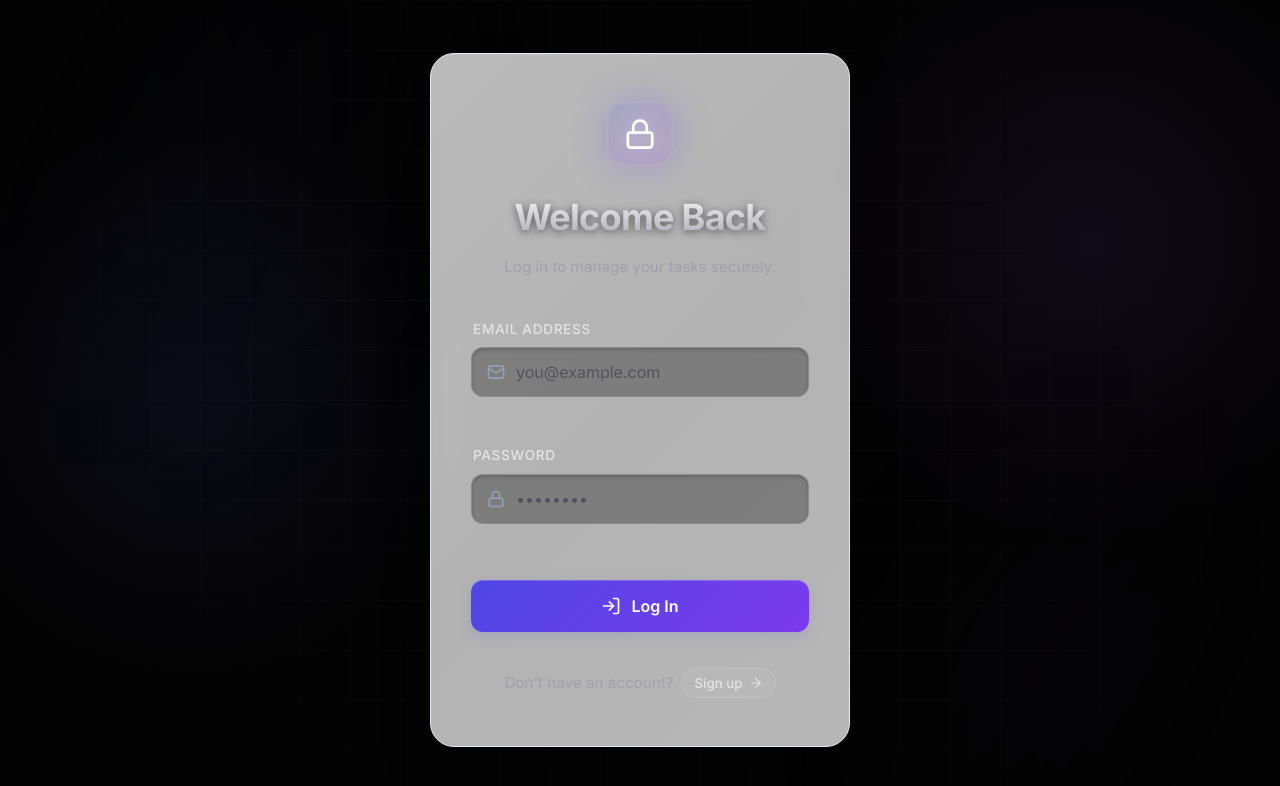
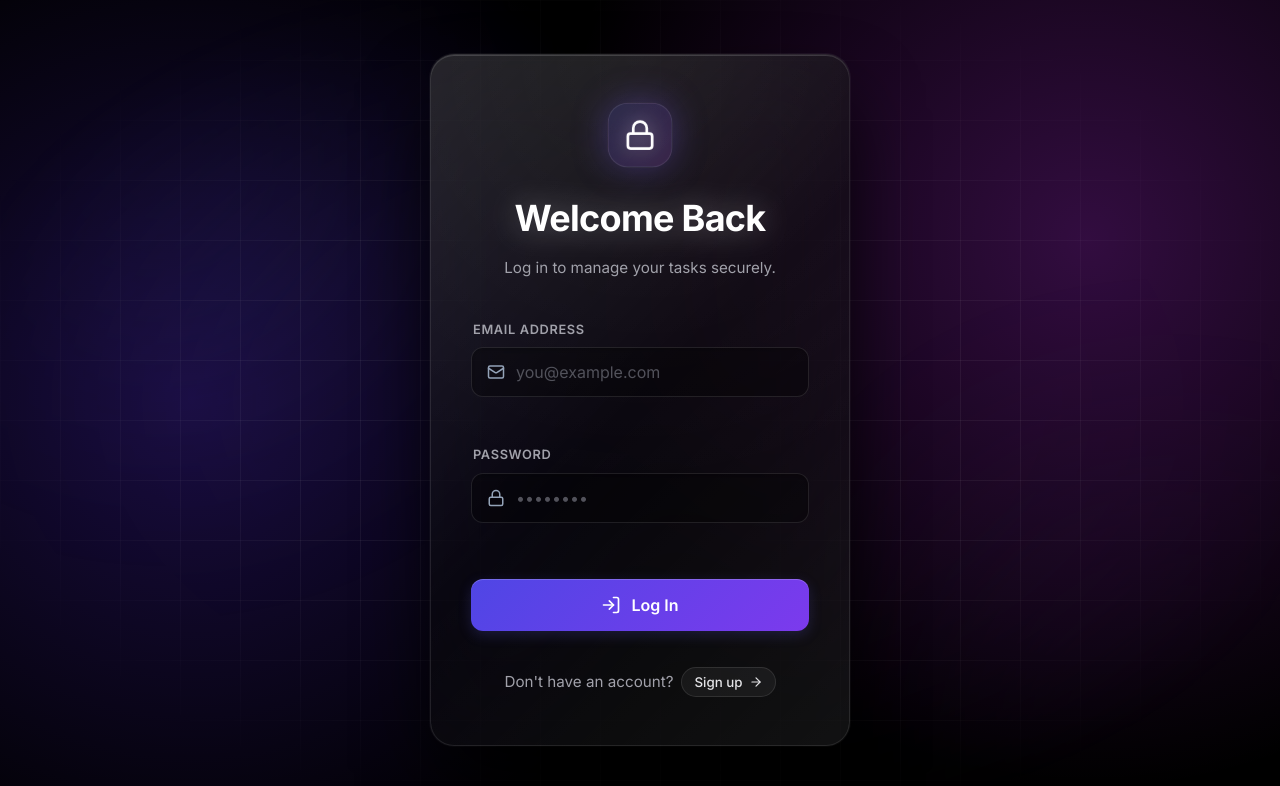
Before and after one commit to Aditya-Sinha1302/TaskFlow, a React (Vite) app: page /auth in a window 1280 px wide. Shown: the top 786 px of the page. Built offline with nearby package versions, Linux system fonts and the light colour scheme; no server answers.

Commit message:
style(auth): fix glass visibility and implement ultra dark mode antigravity aesthetic

```diff
--- a/src/pages/Auth.css
+++ b/src/pages/Auth.css
@@ -4,13 +4,14 @@
     align-items: center;
     justify-content: center;
     padding: 24px;
-    background-color: #030303;
+    background-color: #000000;
     background-image:
-        radial-gradient(circle at 15% 50%, rgba(99, 102, 241, 0.08), transparent 25%),
-        radial-gradient(circle at 85% 30%, rgba(168, 85, 247, 0.08), transparent 25%);
+        radial-gradient(circle at 15% 50%, rgba(100, 50, 255, 0.25), transparent 45%),
+        radial-gradient(circle at 85% 30%, rgba(200, 50, 255, 0.25), transparent 45%);
     position: relative;
     overflow: hidden;
     font-family: 'Inter', system-ui, -apple-system, sans-serif;
+    color: #ffffff;
 }
 
 /* Base grid pattern for the "developer/antigravity" look */
@@ -19,19 +20,19 @@
     inset: 0;
     z-index: 0;
     pointer-events: none;
-    background-size: 50px 50px;
+    background-size: 60px 60px;
     background-image:
-        linear-gradient(to right, rgba(255, 255, 255, 0.02) 1px, transparent 1px),
-        linear-gradient(to bottom, rgba(255, 255, 255, 0.02) 1px, transparent 1px);
-    mask-image: radial-gradient(circle at center, black 40%, transparent 90%);
-    -webkit-mask-image: radial-gradient(circle at center, black 40%, transparent 90%);
+        linear-gradient(to right, rgba(255, 255, 255, 0.05) 1px, transparent 1px),
+        linear-gradient(to bottom, rgba(255, 255, 255, 0.05) 1px, transparent 1px);
+    mask-image: radial-gradient(ellipse at center, black 40%, transparent 80%);
+    -webkit-mask-image: radial-gradient(ellipse at center, black 40%, transparent 80%);
 }
 
 .blob {
     position: absolute;
     border-radius: 50%;
-    filter: blur(100px);
-    opacity: 0.6;
+    filter: blur(120px);
+    opacity: 0.8;
     z-index: 0;
     mix-blend-mode: screen;
 }
@@ -39,16 +40,16 @@
 .blob-1 {
     width: 600px;
     height: 600px;
-    background: radial-gradient(circle, rgba(99, 102, 241, 0.15) 0%, rgba(0, 0, 0, 0) 70%);
-    top: -200px;
-    left: -200px;
+    background: radial-gradient(circle, rgba(99, 102, 241, 0.25) 0%, rgba(0, 0, 0, 0) 70%);
+    top: -150px;
+    left: -150px;
     animation: drift 20s ease-in-out infinite alternate;
 }
 
 .blob-2 {
     width: 500px;
     height: 500px;
-    background: radial-gradient(circle, rgba(168, 85, 247, 0.12) 0%, rgba(0, 0, 0, 0) 70%);
+    background: radial-gradient(circle, rgba(168, 85, 247, 0.25) 0%, rgba(0, 0, 0, 0) 70%);
     bottom: -150px;
     right: -100px;
     animation: drift 25s ease-in-out infinite alternate-reverse;
@@ -71,16 +72,29 @@
     padding: 48px 40px;
     border-radius: 24px;
     z-index: 10;
-    background: rgba(15, 15, 17, 0.6);
-    backdrop-filter: blur(24px);
-    -webkit-backdrop-filter: blur(24px);
-    border: 1px solid rgba(255, 255, 255, 0.08);
+    background: rgba(10, 10, 12, 0.5);
+    backdrop-filter: blur(60px);
+    -webkit-backdrop-filter: blur(60px);
+    border: 1px solid rgba(255, 255, 255, 0.1);
     box-shadow:
-        0 25px 50px -12px rgba(0, 0, 0, 0.5),
-        inset 0 1px 0 rgba(255, 255, 255, 0.1);
+        0 40px 80px -12px rgba(0, 0, 0, 1),
+        0 0 0 1px rgba(255, 255, 255, 0.05),
+        inset 0 1px 0 rgba(255, 255, 255, 0.15);
     animation: cardReveal 0.8s cubic-bezier(0.16, 1, 0.3, 1) forwards;
     transform: translateY(20px);
     opacity: 0;
+    position: relative;
+}
+
+/* Add an inner glowing aura to the card itself */
+.auth-card::before {
+    content: '';
+    position: absolute;
+    inset: 0;
+    border-radius: 24px;
+    pointer-events: none;
+    background: radial-gradient(circle at top, rgba(255, 255, 255, 0.05) 0%, transparent 60%);
+    z-index: 1;
 }
 
 @keyframes cardReveal {
@@ -93,6 +107,8 @@
 .auth-header {
     text-align: center;
     margin-bottom: 40px;
+    position: relative;
+    z-index: 2;
 }
 
 .auth-header h2 {
@@ -100,11 +116,8 @@
     font-weight: 700;
     letter-spacing: -0.02em;
     margin-bottom: 12px;
-    background: linear-gradient(180deg, #FFFFFF 0%, #A1A1AA 100%);
-    -webkit-background-clip: text;
-    background-clip: text;
-    -webkit-text-fill-color: transparent;
-    filter: drop-shadow(0 2px 4px rgba(0, 0, 0, 0.5));
+    color: #ffffff;
+    filter: drop-shadow(0 0 15px rgba(255, 255, 255, 0.3));
 }
 
 .auth-header p {
@@ -117,13 +130,15 @@
     display: flex;
     flex-direction: column;
     gap: 24px;
+    position: relative;
+    z-index: 2;
 }
 
 .form-group label {
     display: block;
-    font-size: 0.85rem;
-    font-weight: 500;
-    color: #E4E4E7;
+    font-size: 0.8rem;
+    font-weight: 600;
+    color: #A1A1AA;
     margin-bottom: 8px;
     margin-left: 2px;
     text-transform: uppercase;
@@ -139,7 +154,7 @@
 .input-icon {
     position: absolute;
     left: 16px;
-    color: #71717A;
+    color: #52525B;
     transition: color 0.3s ease;
 }
 
@@ -328,6 +343,7 @@
     z-index: -1;
     pointer-events: none;
 }
+
 .auth-logo-glow {
     display: flex;
     justify-content: center;
@@ -351,11 +367,22 @@
 
 .brand-icon {
     color: #fff;
-    filter: drop-shadow(0 0 10px rgba(255,255,255,0.5));
+    filter: drop-shadow(0 0 10px rgba(255, 255, 255, 0.5));
 }
 
 @keyframes gentlePulse {
-    0% { transform: scale(1); box-shadow: 0 0 30px rgba(99, 102, 241, 0.3); }
-    50% { transform: scale(1.05); box-shadow: 0 0 50px rgba(168, 85, 247, 0.5); }
-    100% { transform: scale(1); box-shadow: 0 0 30px rgba(99, 102, 241, 0.3); }
+    0% {
+        transform: scale(1);
+        box-shadow: 0 0 30px rgba(99, 102, 241, 0.3);
+    }
+
+    50% {
+        transform: scale(1.05);
+        box-shadow: 0 0 50px rgba(168, 85, 247, 0.5);
+    }
+
+    100% {
+        transform: scale(1);
+        box-shadow: 0 0 30px rgba(99, 102, 241, 0.3);
+    }
 }
--- a/src/pages/Auth.jsx
+++ b/src/pages/Auth.jsx
@@ -52,7 +52,7 @@ const Auth = () => {
 
     return (
         <div className="auth-container">
-            <div className="auth-card glass">
+            <div className="auth-card">
                 <div className="auth-header">
                     <div className="auth-logo-glow">
                         <div className="icon-pulse-wrapper">
```
